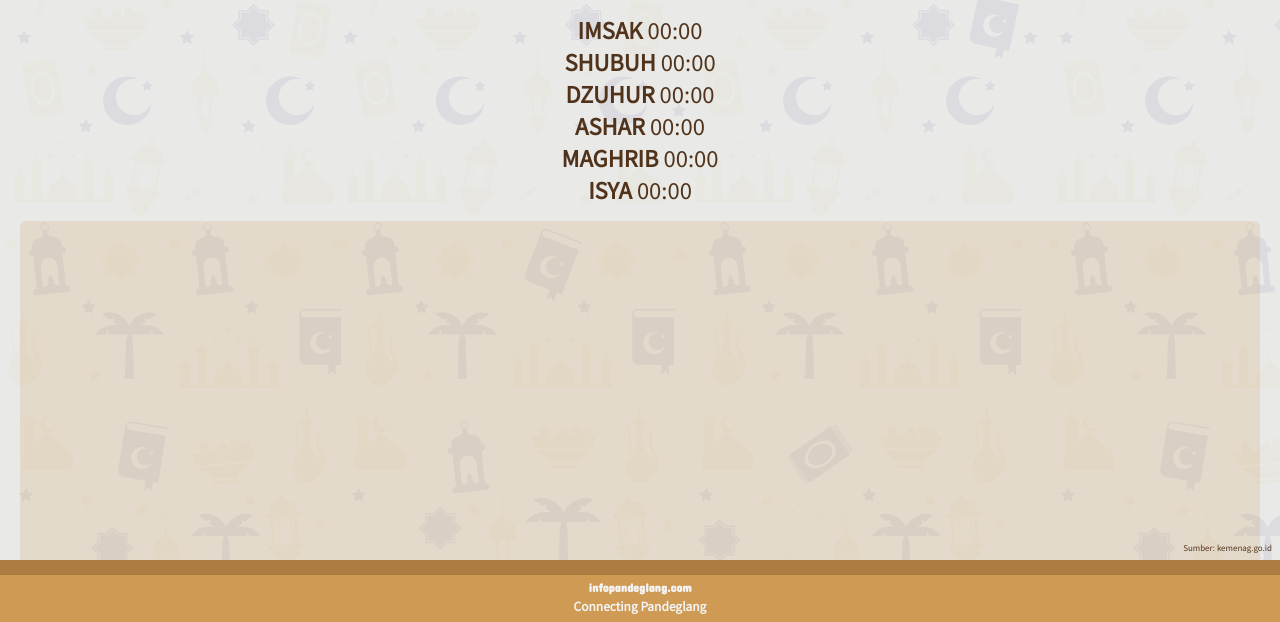
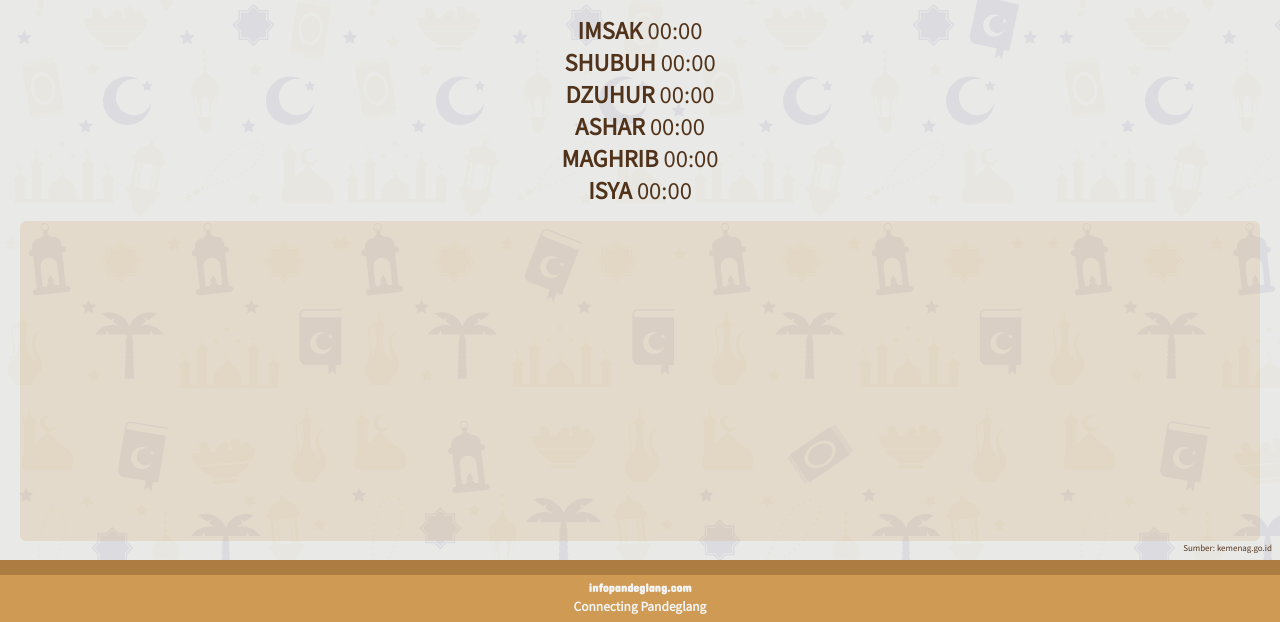
Before and after one commit to mizwardomlank/waktu-shalat-crawling, a plain HTML site: page index.html in a window 1280 px wide. Shown: the part 178-800 px from the top of the page. Drawn offline with nearby package versions, Linux system fonts and the light colour scheme; no server answers.

Commit message:
hadits container heigh update

```diff
--- a/index.html
+++ b/index.html
@@ -80,7 +80,7 @@
     }
 
     .hadits {
-      height: 920px;
+      height: 40vh;
       background: #ce9a54;
       margin: 0px 20px;
       opacity: 0.2;
@@ -189,16 +189,11 @@
         var elements = $("<div>").html(data)[0].getElementsByClassName("waktu-container")[0]
           .getElementsByClassName("waktu");
         var currentTimeElements = $(".time-value");
-        // console.log(currentTimeElements);
         var index = 0;
         for (var i = 0; i < elements.length; i++) {
-          // var theText = elements[i].firstChild.nodeValue; // Do something here } }
           var title = $.trim(elements[i].getElementsByClassName("title")[0].innerHTML);
           var time = $.trim(elements[i].getElementsByClassName("pukul")[0].innerHTML);
-          // console.log( != $.trim("TERBIT"));
           if (title != $.trim("TERBIT") && title != $.trim("DHUHA")) {
-            // console.log(title);
-            // console.log(time);
             currentTimeElements[index].innerHTML = time;
             index++;
           }
```
